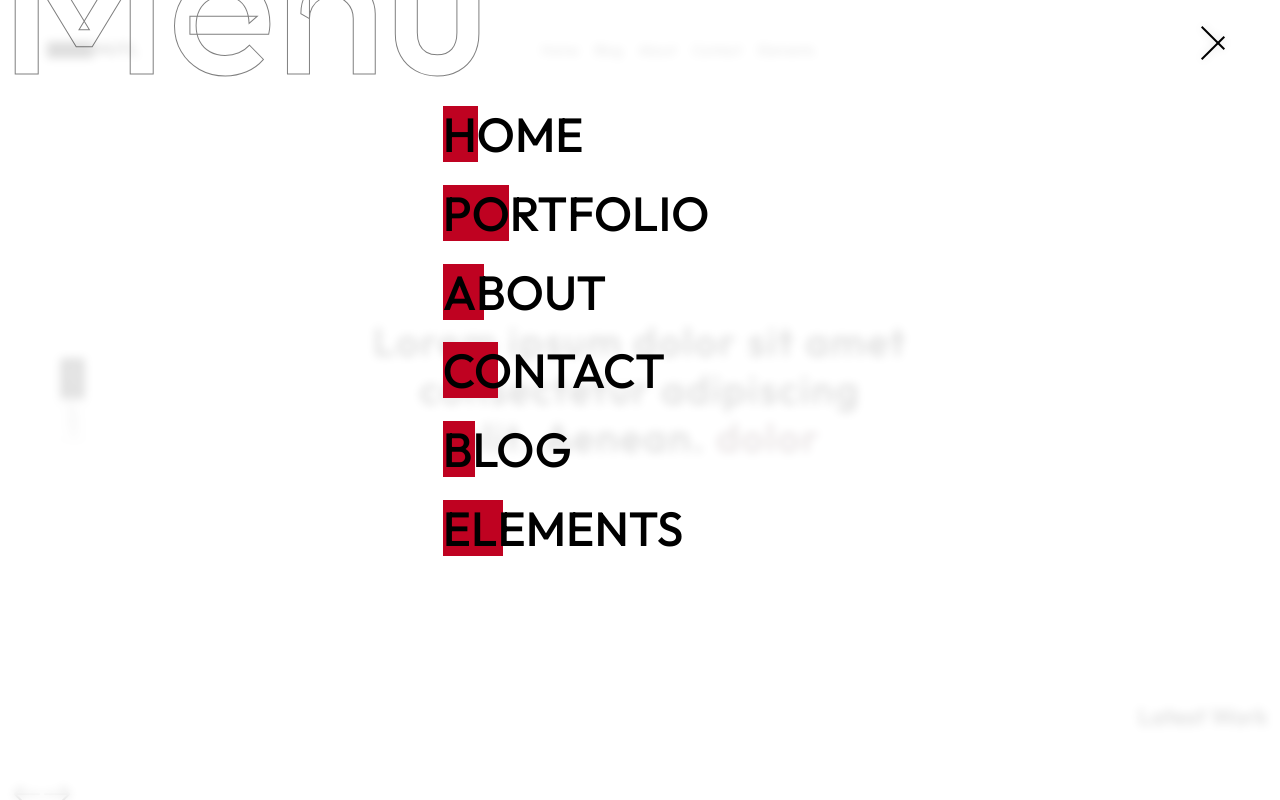
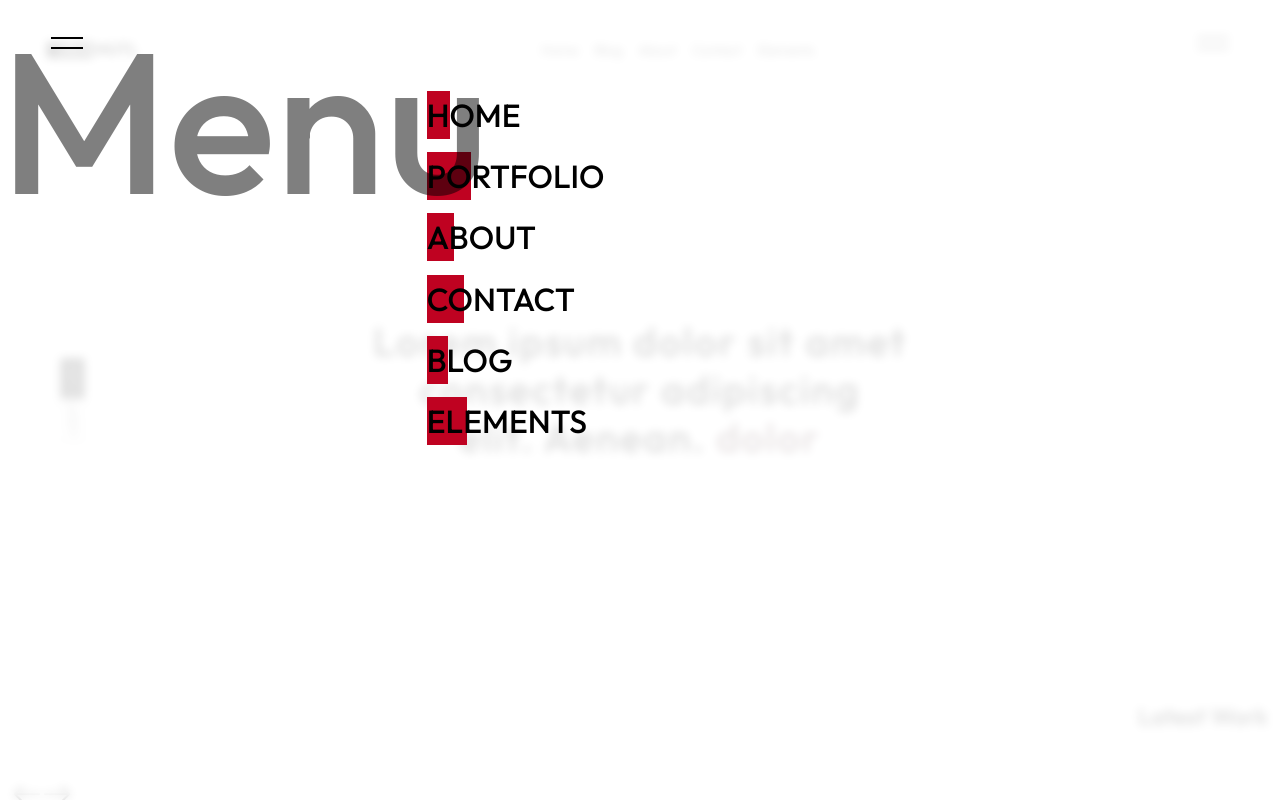
Before and after one commit to SehalIqbal/sehalspace, a React (Vite) app: page / in a window 1280 px wide. Both pictures are taken after a click on the element 1212 px from the left and 42 px from the top of the page. Shown: the top 800 px of the page. Built offline with nearby package versions, Linux system fonts and the light colour scheme.

Commit message:
fix: styled-components prop warning, sass deprecation fix, and cleanup

```diff
--- a/src/app/App.scss
+++ b/src/app/App.scss
@@ -1,5 +1,4 @@
 @use "bootstrap/scss/bootstrap" as *;
-
 
 :root {
     --bg-color: #ffffff;
--- a/src/components/header/headerTop.jsx
+++ b/src/components/header/headerTop.jsx
@@ -1,5 +1,4 @@
 import React, { useState, useEffect } from "react";
-import { Link } from "react-router-dom";
 import styled from "styled-components";
 import { Logo } from "./logo";
 import { CenterdMenu } from "../menus/CenterdMenu";
@@ -17,60 +16,56 @@ const Header = styled.header`
   justify-content: space-between;
   z-index: 101;
   background-color: var(--bg-color);
-  transition: background-color 300ms linear,transform .4s cubic-bezier(0,0,.58,1);
-  ${(props) =>
-    props.scrolled ? "transform: translateY(-100px);opacity:0.6" : ""};
+  transition: background-color 300ms linear, transform 0.4s cubic-bezier(0, 0, 0.58, 1);
 
-  @media screen and (max-width: 992px){
+  ${({ $scrolled }) => $scrolled && "transform: translateY(-100px); opacity: 0.6;"};
+
+  @media screen and (max-width: 992px) {
     min-height: 60px;
     height: 60px;
-    ${(props) => (props.scrolled ? "transform: translateY(-60px);" : "")};
+    ${({ $scrolled }) => $scrolled && "transform: translateY(-60px);"};
   }
+
   @media screen and (min-width: 992px) {
     min-height: 100px;
     height: 100px;
   }
-  ${(props) =>
-    !props.mop ? "transform: translateY(0px) !important;opacity:1;" : ""};
 
+  ${({ $menuOpen }) => $menuOpen && "transform: translateY(0) !important; opacity: 1;"};
 `;
 
-export const HeaderTop = (props) => {
-  const [isActive, setActive] = useState(true);
-  const handleToggle = () => {
-    setActive(!isActive);
-  };
+export const HeaderTop = ({ logotext, theme }) => {
+  const [menuOpen, setMenuOpen] = useState(false);
+  const [scrolled, setScrolled] = useState(false);
 
-  const [isScrolled, setScrollingUp] = useState("false");
+  const toggleMenu = () => setMenuOpen(prev => !prev);
 
   useEffect(() => {
-    setScrollingUp(!isScrolled);
     let lastScroll = 0;
-    window.addEventListener("scroll", () => {
-      let currentScroll = window.scrollY;
-      console.log(isActive)
-      if (currentScroll > 100 && isActive === true && currentScroll - lastScroll > 0) {
-        setScrollingUp(isScrolled);
+
+    const handleScroll = () => {
+      const currentScroll = window.scrollY;
+      if (currentScroll > 100 && currentScroll > lastScroll) {
+        setScrolled(true);
       } else {
-        setScrollingUp(!isScrolled);
+        setScrolled(false);
       }
       lastScroll = currentScroll;
-    });
+    };
+
+    window.addEventListener("scroll", handleScroll);
+    return () => window.removeEventListener("scroll", handleScroll);
   }, []);
+
   return (
     <>
-      <Header scrolled={isScrolled} mop={isActive}>
-        <Logo logotext={props.logotext}></Logo>
-
-        {/* <FollowButton>
-        <span>Share</span>
-      </FollowButton> */}
-        {/* <div className="d-none d-lg-block w-100"></div> */}
+      <Header $scrolled={scrolled} $menuOpen={menuOpen}>
+        <Logo logotext={logotext} />
         <TopMenu />
-        <MenuButton func={handleToggle} isActive={isActive} />
+        <MenuButton func={toggleMenu} isActive={menuOpen} />
       </Header>
-      <CenterdMenu isActive={isActive} set={handleToggle} />
-      <ThemeSwitcher1 theme={props.theme} />
+      <CenterdMenu isActive={menuOpen} set={toggleMenu} />
+      <ThemeSwitcher1 theme={theme} />
     </>
   );
 };
--- a/src/components/header/menuButton.jsx
+++ b/src/components/header/menuButton.jsx
@@ -1,14 +1,12 @@
 import React from "react";
 import styled from "styled-components";
-
-
 
 const ButtonHolder = styled.div`
   position: relative;
   padding-left: 4vw;
   padding-top: 0;
   padding-right: 4vw;
-z-index:100;
+  z-index: 100;
   @media screen and (min-width: 992px) {
     width: auto;
   }
@@ -22,7 +20,8 @@ vertical-align: top;
   width: 32px;
   height: 11px;
   line-height: 1;
-cursor:pointer;
+  cursor: pointer;
+
   & span {
     position: absolute;
     left: 0;
@@ -31,24 +30,25 @@ cursor:pointer;
     background-color: currentColor;
     transition: transform 0.5s ease;
   }
+
   & span:nth-child(1) {
     top: 0;
-  ${(props) => (!props.opend ? "transform: rotate(45deg);" : "")};
+    ${({ $opend }) => !$opend && "transform: rotate(45deg);"}
   }
+
   & span:nth-child(2) {
     top: calc(100% - 1px);
-  ${(props) => (!props.opend ? "transform: rotate(-45deg);" : "")};
+    ${({ $opend }) => !$opend && "transform: rotate(-45deg);"}
   }
 `;
 
-
-export const MenuButton = (props) => {
-    return(
+export const MenuButton = ({ isActive, func }) => {
+  return (
     <ButtonHolder>
-        <Hamburger opend={props.isActive} onClick={props.func}>
+      <Hamburger $opend={isActive} onClick={func}>
         <span></span>
         <span></span>
       </Hamburger>
     </ButtonHolder>
-    )
-}
+  );
+};
--- a/src/components/menus/CenterdMenu.jsx
+++ b/src/components/menus/CenterdMenu.jsx
@@ -1,8 +1,9 @@
-import React, { useState } from "react";
+import React from "react";
 import { Link } from "react-router-dom";
 import styled from "styled-components";
 import { MenuButton } from "../header/menuButton";
-const Menu = styled.div`
+
+const MenuWrapper = styled.div`
   height: 100%;
   left: 0;
   top: 0;
@@ -11,75 +12,55 @@ const Menu = styled.div`
   position: fixed;
   width: 100%;
   z-index: 101;
-  visibility: ${(props) =>
-    !props.visible ? "visible !important;" : "hidden;"};
+  visibility: ${({ $visible }) => ($visible ? "visible" : "hidden")};
 `;
 
-const StyledDiv_1 = styled.div`
+const Overlay = styled.div`
   position: absolute;
-  left: 0px;
-  top: 0px;
+  left: 0;
+  top: 0;
   width: 100%;
   height: 100%;
   background-color: var(--menu-bg-color);
   backdrop-filter: saturate(20%) blur(0.3rem);
-  will-change: transform;
-  transform: ${(props) =>
-    !props.visible ? "translateY(0%)" : "translateY(-100%)"};
-  & li {
-    ${(props) =>
-      !props.visible ? "transform: translateY(0); opacity: 1;" : ""}
-  }
+  transform: ${({ $visible }) => ($visible ? "translateY(0%)" : "translateY(-100%)")};
+  transition: transform 0.3s ease-out;
 `;
 
-const StyledDiv_2 = styled.div`
+const Content = styled.div`
   position: relative;
   width: 100%;
   height: 100%;
-  overflow: hidden auto;
+  overflow-y: auto;
 `;
 
-const StyledDiv_3 = styled.div`
+const MenuListWrapper = styled.div`
   @media (min-width: 992px) {
     margin-left: 33.3333%;
   }
 `;
 
-const StyledUl = styled.ul`
-  padding-top: 20vh;
-  padding-bottom: 20vh;
-  padding-left: 0px;
+const MenuList = styled.ul`
+  padding: 20vh 0;
   @media (min-width: 992px) {
-    padding-top: 10vh;
-    padding-bottom: 10vh;
+    padding: 10vh 0;
   }
 `;
 
-const StyledLi = styled.li`
+const MenuItem = styled.li`
   list-style: none;
-  margin: 10px 0px;
-  transform: translateY(100px);
-  opacity: 0;
-  transition: all 0.4s ease-out;
+  margin: 10px 0;
 `;
 
-const StyledA = styled(Link)`
-  display: block;
-  font-size: 2.5rem;
-  text-decoration: none;
-  line-height: 1;
+const MenuLink = styled(Link)`
   font-size: 2rem;
-  display: inline-block;
-  position: relative;
   text-transform: uppercase;
   font-weight: 500;
-  transition: color 250ms cubic-bezier(0, 0, 0.58, 1) 0s;
-  padding: 4px 0px;
-  margin-bottom: 1vw;
-  @media (min-width: 768px) {
-    font-size: 3rem;
-  }
-  margin-right: 10px;
+  position: relative;
+  padding: 4px 0;
+  text-decoration: none;
+  transition: color 0.25s ease-in-out;
+
   &:before {
     content: "";
     background: var(--primary-color);
@@ -88,19 +69,16 @@ const StyledA = styled(Link)`
     left: 0;
     width: 25%;
     height: 100%;
-    margin: 0;
-    background-color: var(--primary-color);
-    -webkit-transition: width 0.3s ease-in-out;
-    -moz-transition: width 0.3s ease-in-out;
     transition: width 0.3s ease-in-out;
     z-index: -1;
   }
+
   &:hover:before {
     width: 100%;
   }
 `;
 
-const Header = styled.div`
+const MenuHeader = styled.div`
   position: fixed;
   top: 0;
   left: 0;
@@ -109,90 +87,43 @@ const Header = styled.div`
   align-items: center;
   justify-content: space-between;
   background-color: var(--bg-menu-color);
-  @media screen and (max-width: 992px) {
-    min-height: 60px;
-    height: 60px;
-  }
   z-index: 1;
-  @media screen and (min-width: 992px) {
-    min-height: 100px;
+  height: 60px;
+
+  @media (min-width: 992px) {
     height: 100px;
   }
 `;
+
 const BigText = styled.h2`
   position: absolute;
+  top: 0;
   left: 0;
-  top: 0;
-  margin-top: -0.5em;
-  margin-right: -0.25em;
+  font-size: 200px;
+  opacity: 0.5;
   pointer-events: none;
-  z-index: -1;
-  word-wrap: break-word;
-  -webkit-text-fill-color: transparent;
-  -webkit-text-stroke-width: 1px;
-  -webkit-text-stroke-color: currentColor;
-  opacity: 0.5;
-  @media (min-width: 1280px) {
-    font-size: 200px;
-    line-height: 1;
-  }
-  @media (max-width: 992px) {
-    position: absolute;
-    top: 50vh;
-    right: 0;
-    text-align: right;
-    font-size: 140px;
-    transform-origin: right top;
-    transform: translate3d(-40%, -100%, 0) rotate(-90deg);
-  }
 `;
 
-export const CenterdMenu = (props) => {
-  return (
-    <Menu visible={props.isActive}>
-      <StyledDiv_1 visible={props.isActive}>
-        <Header>
-          <MenuButton isActive={props.isActive} func={props.set} />
-          <div onClick={props.set}></div>
-          <BigText>Menu</BigText>
-        </Header>
-        <StyledDiv_2>
-          <StyledDiv_3 className="p-3">
-            <StyledUl>
-              <StyledLi>
-                <StyledA to="/" onClick={props.set}>
-                  Home
-                </StyledA>
-              </StyledLi>
-              <StyledLi>
-                <StyledA to="/portfolio" onClick={props.set}>
-                  Portfolio
-                </StyledA>
-              </StyledLi>
-              <StyledLi>
-                <StyledA to="/about" onClick={props.set}>
-                  About
-                </StyledA>
-              </StyledLi>
-              <StyledLi>
-                <StyledA to="/contact" onClick={props.set}>
-                  Contact
-                </StyledA>
-              </StyledLi>
-              <StyledLi>
-                <StyledA to="/blog" onClick={props.set}>
-                  blog
-                </StyledA>
-              </StyledLi>
-              <StyledLi>
-                <StyledA to="/elements" onClick={props.set}>
-                Elements
-                </StyledA>
-              </StyledLi>
-            </StyledUl>
-          </StyledDiv_3>
-        </StyledDiv_2>
-      </StyledDiv_1>
-    </Menu>
-  );
-};
+export const CenterdMenu = ({ isActive, set }) => (
+  <MenuWrapper $visible={isActive}>
+    <Overlay $visible={isActive}>
+      <MenuHeader>
+        <MenuButton isActive={isActive} func={set} />
+        <BigText>Menu</BigText>
+      </MenuHeader>
+      <Content>
+        <MenuListWrapper>
+          <MenuList>
+            {["Home", "Portfolio", "About", "Contact", "Blog", "Elements"].map((item) => (
+              <MenuItem key={item}>
+                <MenuLink to={`/${item.toLowerCase()}`} onClick={set}>
+                  {item}
+                </MenuLink>
+              </MenuItem>
+            ))}
+          </MenuList>
+        </MenuListWrapper>
+      </Content>
+    </Overlay>
+  </MenuWrapper>
+);
--- a/src/components/swipers/latest-project.jsx
+++ b/src/components/swipers/latest-project.jsx
@@ -11,7 +11,7 @@ import "./style.css";
 import { BsArrowRight, BsArrowLeft } from "react-icons/bs";
 
 // import required modules
-import { Autoplay, Pagination, Navigation } from "swiper";
+import { Autoplay, Navigation } from "swiper/modules";
 
 const LatestProjectsSwiper = () => {
   const [swiperRef, setSwiperRef] = useState(null);
@@ -62,9 +62,10 @@ const LatestProjectsSwiper = () => {
       preventClicksPropagation: false,
     },
   }}
-          modules={[Navigation]}
+  modules={[Autoplay, Navigation]} // ← add Autoplay here
   className="swiper-container"
 >
+
           <SwiperSlide>
             <div className="card bg-transparent border-0 cardwithshadow minh100 onhoverup">
               <a
```
Also changed, not shown: package.json (+6 -2 lines), src/components/menus/menu.jsx (+10 -23 lines), 1 other file (tests, documents, lock files or other folders). Lines whose indentation alone changed are shown as unchanged.
